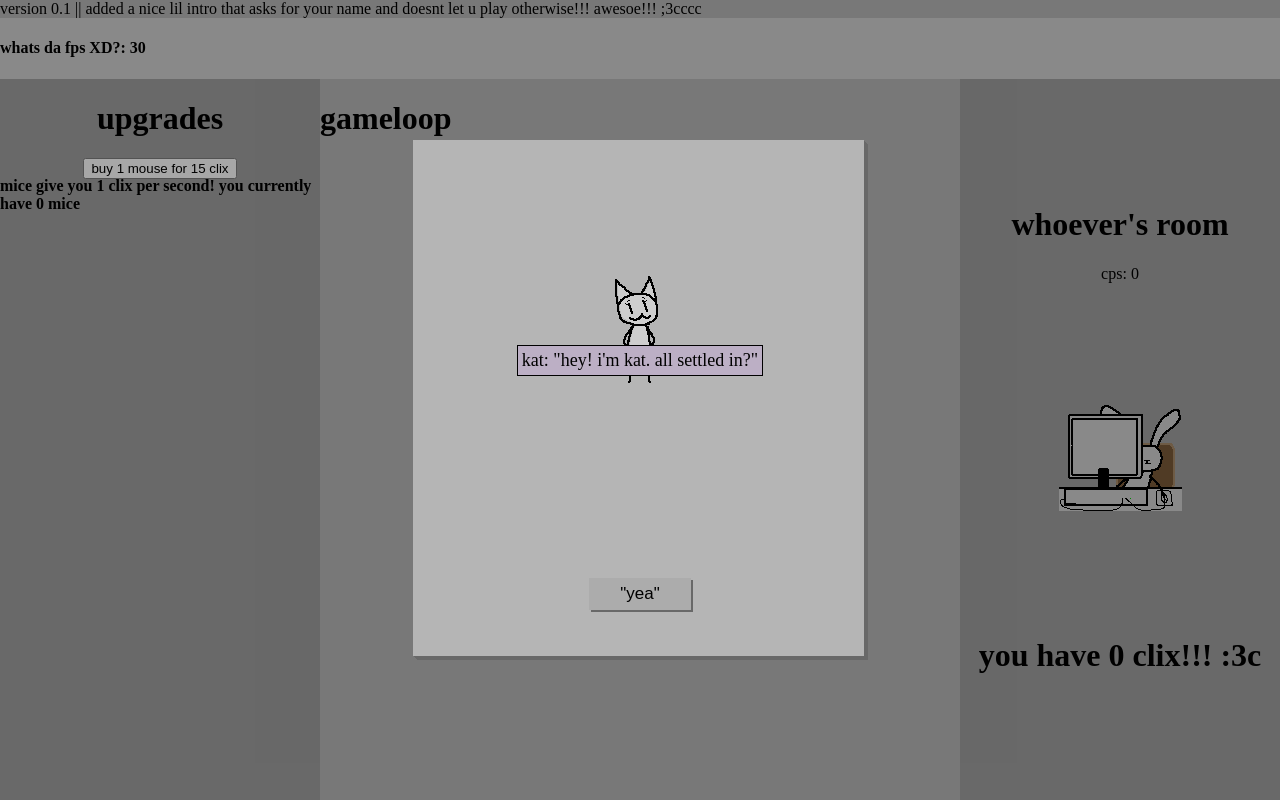
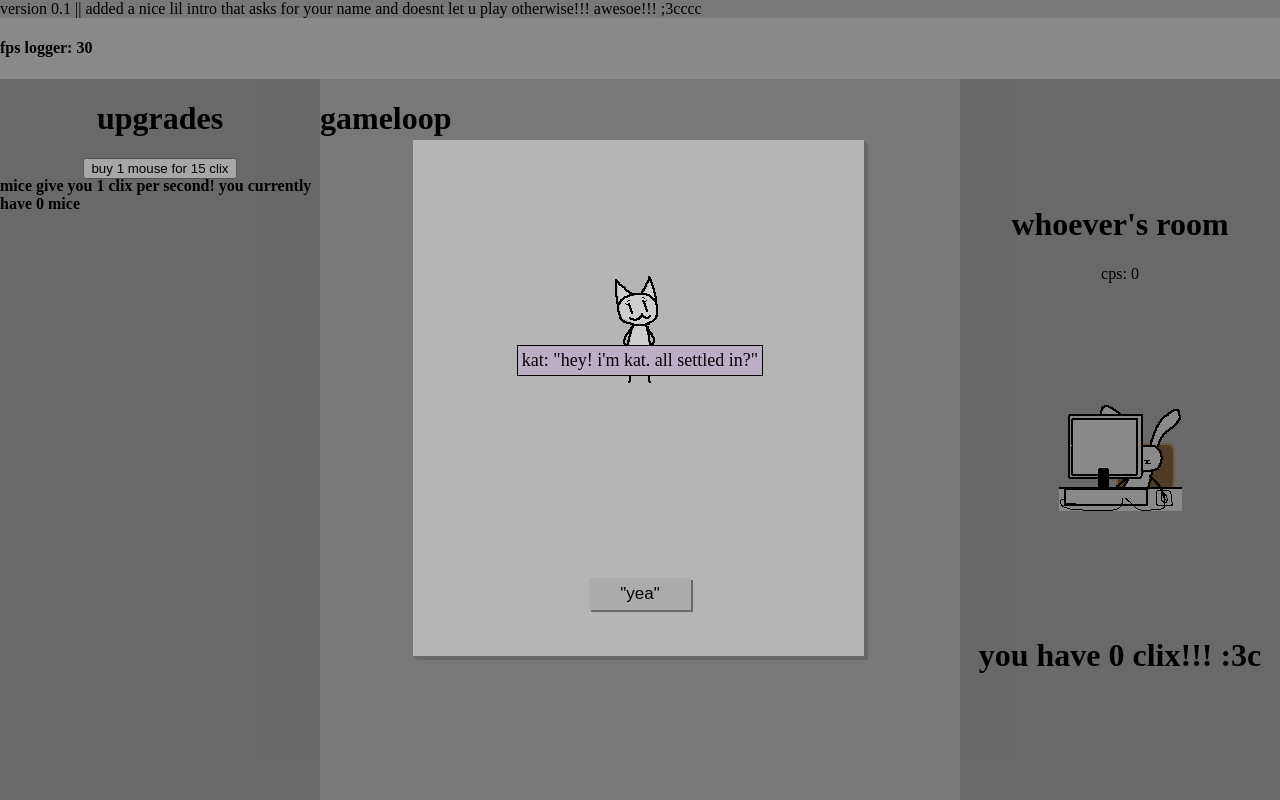
Before and after one commit to justdavidthatsit/clickerton, a plain HTML site: page index.html in a window 1280 px wide. Drawn offline with nearby package versions, Linux system fonts and the light colour scheme.

Commit message:
test to make sure i did things right plus i just made a lil change in the fps counter lol

```diff
--- a/index.html
+++ b/index.html
@@ -34,7 +34,7 @@
       version 0.1 || added a nice lil intro that asks for your name and doesnt let u play otherwise!!! awesoe!!! ;3cccc
     </div>
     <div>
-      <h4>whats da fps XD?: <span id="fpstrack">0</span></h4>
+      <h4>fps logger: <span id="fpstrack">0</span></h4>
     </div>
 
     <div id="modal_container" class="modal_container show">
```
